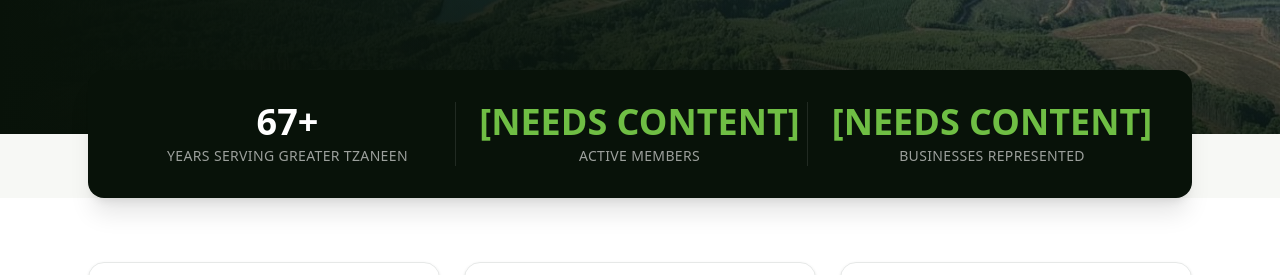
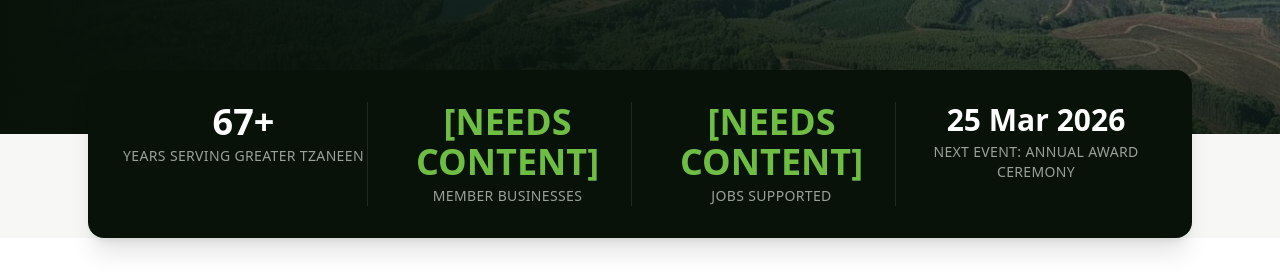
Before and after one commit to swart754wikus-netizen/Tzaneen-chamber-of-commerce, a Next.js app: page / in a window 1280 px wide. Shown: the part 509-784 px from the top of the page. Built offline with nearby package versions, Linux system fonts and the light colour scheme; no server answers.

Commit message:
Expand stat bar to 4 columns: member businesses, jobs supported, next event
Years-serving and next-event date are real; member business count and
jobs-supported are flagged as needing real figures, not invented.

```diff
--- a/src/app/page.tsx
+++ b/src/app/page.tsx
@@ -6,6 +6,10 @@ import { QuickLinks } from "@/components/home/QuickLinks";
 
 const foundingYear = 1959;
 const yearsServing = new Date().getFullYear() - foundingYear;
+const nextEvent = {
+  name: "Annual Award Ceremony",
+  date: "25 Mar 2026",
+};
 
 export default function Home() {
   return (
@@ -55,11 +59,11 @@ export default function Home() {
         </div>
       </section>
 
-      {/* Stat bar — overlaps the hero's bottom edge. Years-serving is
-          calculated from the real founding year; the other two are
-          flagged placeholders, not real figures. */}
+      {/* Stat bar — overlaps the hero's bottom edge. Years-serving and next
+          event are real; member/jobs counts are flagged placeholders, not
+          invented figures — send real numbers and they drop straight in. */}
       <div className="relative z-10 mx-auto -mt-14 max-w-6xl px-4 sm:-mt-16 sm:px-6">
-        <div className="grid grid-cols-1 gap-4 rounded-2xl bg-brand-primary-dark p-6 shadow-xl sm:grid-cols-3 sm:p-8">
+        <div className="grid grid-cols-2 gap-4 rounded-2xl bg-brand-primary-dark p-6 shadow-xl sm:grid-cols-4 sm:p-8">
           <div className="text-center sm:border-r sm:border-white/10">
             <p className="text-3xl font-bold text-white sm:text-4xl">
               {yearsServing}+
@@ -73,15 +77,23 @@ export default function Home() {
               [NEEDS CONTENT]
             </p>
             <p className="mt-1 text-xs font-medium uppercase tracking-wide text-white/60 sm:text-sm">
-              Active members
+              Member businesses
             </p>
           </div>
-          <div className="text-center">
+          <div className="text-center sm:border-r sm:border-white/10">
             <p className="text-3xl font-bold text-brand-accent sm:text-4xl">
               [NEEDS CONTENT]
             </p>
             <p className="mt-1 text-xs font-medium uppercase tracking-wide text-white/60 sm:text-sm">
-              Businesses represented
+              Jobs supported
+            </p>
+          </div>
+          <div className="text-center">
+            <p className="text-2xl font-bold text-white sm:text-3xl">
+              {nextEvent.date}
+            </p>
+            <p className="mt-1 text-xs font-medium uppercase tracking-wide text-white/60 sm:text-sm">
+              Next event: {nextEvent.name}
             </p>
           </div>
         </div>
```
Also changed, not shown: 1 other file (tests, documents, lock files or other folders).
